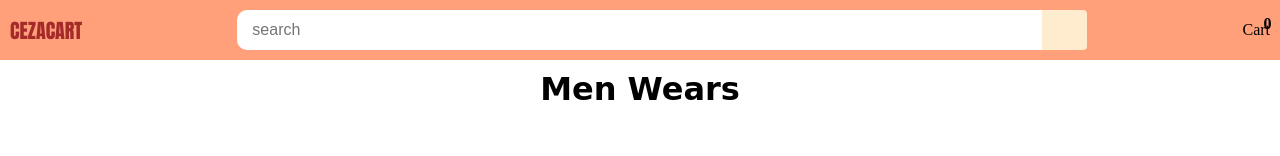
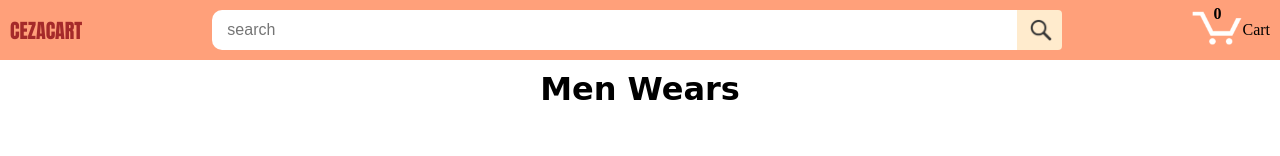
Before and after one commit to wfceza/cezacart, a plain HTML site: page Mencategories.html in a window 1280 px wide. Shown: the top 156 px of the page. Drawn offline with Linux system fonts and the light colour scheme; files whose address does not match are found by name.

Commit message:
Update Mencategories.html

```diff
--- a/Mencategories.html
+++ b/Mencategories.html
@@ -17,12 +17,12 @@
         <div class="searchContainer">
             <input class="searchBox" placeholder="search" type="text">
             <button class="searchButtonContainer">
-                <img class="searchIcon" src="./images/icons/search-icon.png" alt="">
+                <img class="searchIcon" src="./icons/search-icon.png" alt="">
             </button>
         </div>
 
         <div class="cartContainer">
-            <a href="./mencheckout.html"><img class="cartIcon" src="./images/icons/cart-icon.png" alt=""></a>
+            <a href="./mencheckout.html"><img class="cartIcon" src="./icons/cart-icon.png" alt=""></a>
             <div class="cartQuantit js-cart-quantity">0</div>
             <div class="cartName">Cart</div>
         </div>
```
